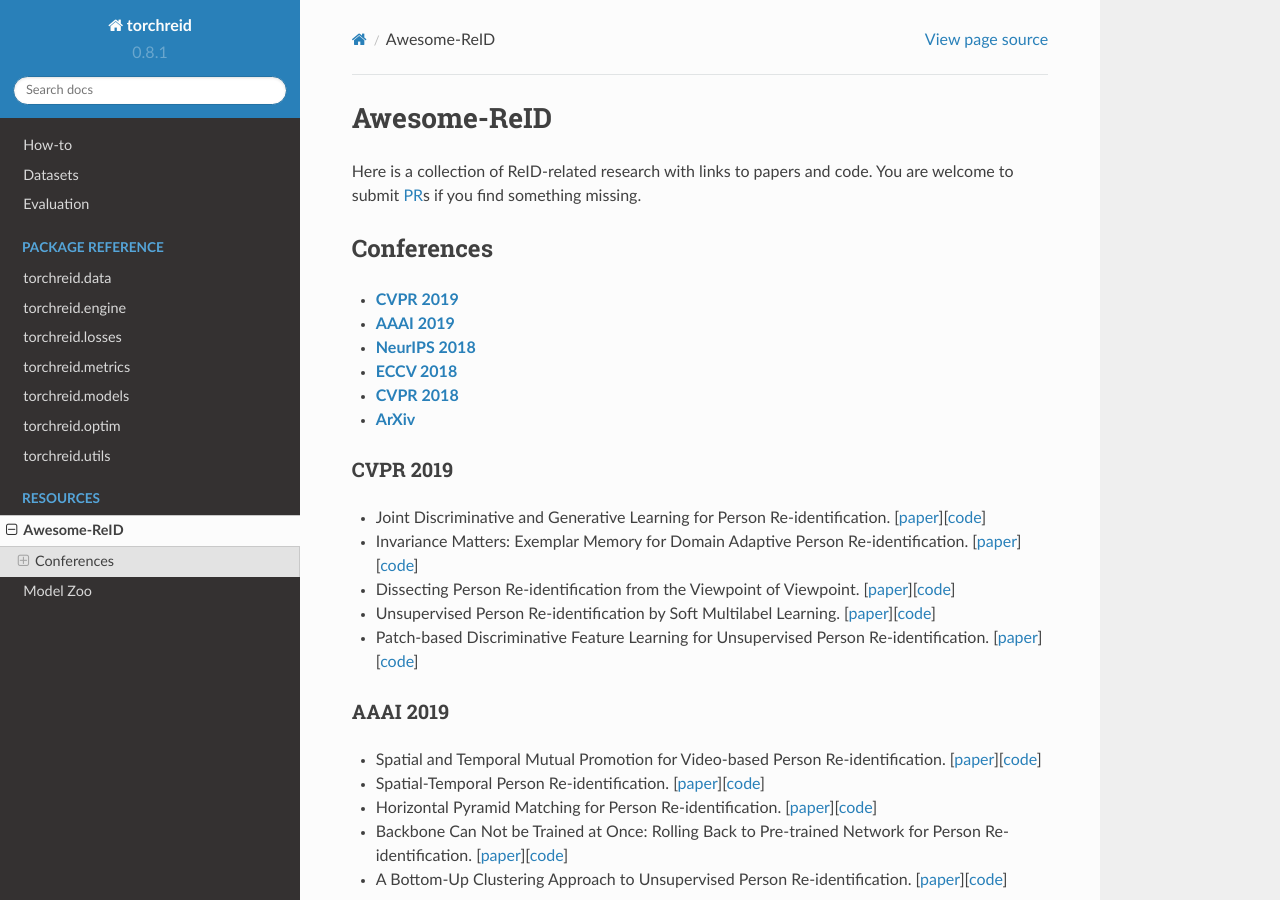
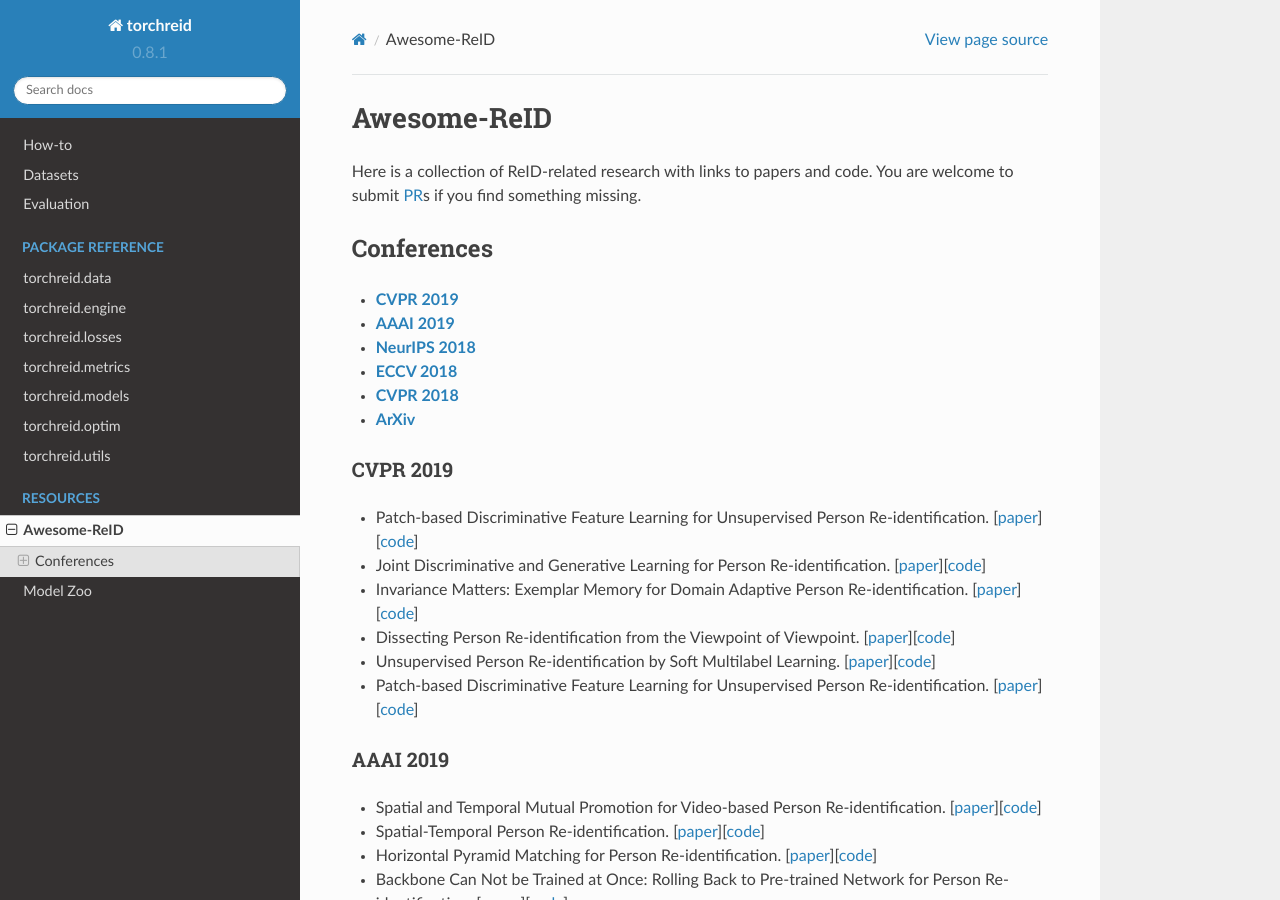
Before and after one commit to KaiyangZhou/deep-person-reid, a Sphinx documentation site: the page built from docs/AWESOME_REID.md, in a window 1280 px wide and 900 px high. Built offline with Sphinx 7.4.7 and the Read the Docs theme 2.0.0, drawn with Linux system fonts in a browser that asks for light colours.

Commit message:
add cvpr19 links to awesome_reid

```diff
--- a/docs/AWESOME_REID.md
+++ b/docs/AWESOME_REID.md
@@ -10,6 +10,7 @@
 - **[ArXiv](#arxiv)**
 
 ### CVPR 2019
+- Patch-based Discriminative Feature Learning for Unsupervised Person Re-identification. [[paper](https://kovenyu.com/papers/2019_CVPR_PEDAL.pdf)] [[code](https://github.com/QizeYang/PAUL)]
 - Joint Discriminative and Generative Learning for Person Re-identification. [[paper](https://arxiv.org/abs/1904.07223)][[code](https://github.com/NVlabs/DG-Net)]
 - Invariance Matters: Exemplar Memory for Domain Adaptive Person Re-identification. [[paper](https://arxiv.org/abs/1904.01990)][[code](https://github.com/zhunzhong07/ECN)]
 - Dissecting Person Re-identification from the Viewpoint of Viewpoint. [[paper](https://arxiv.org/abs/1812.02162)][[code](https://github.com/sxzrt/Dissecting-Person-Re-ID-from-the-Viewpoint-of-Viewpoint)]
```
